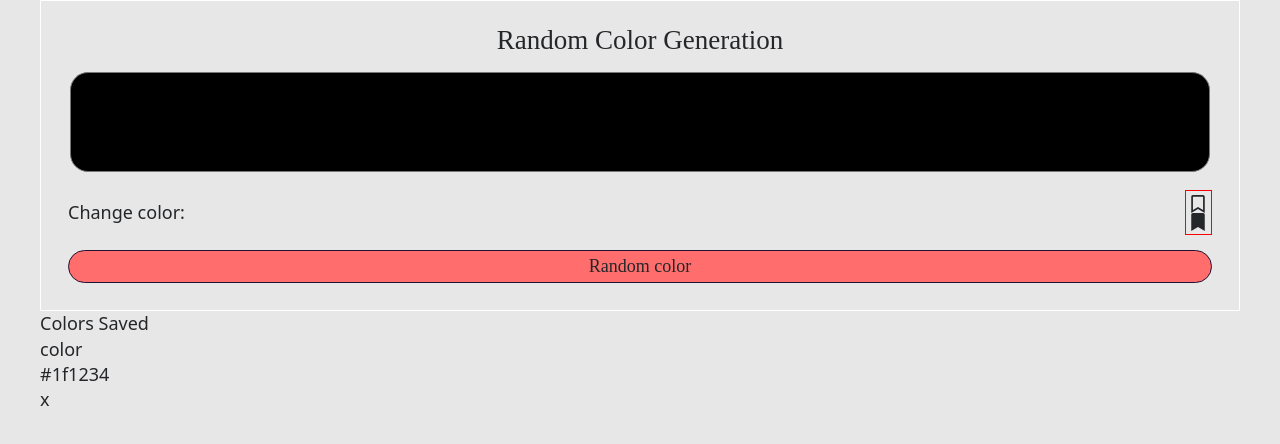
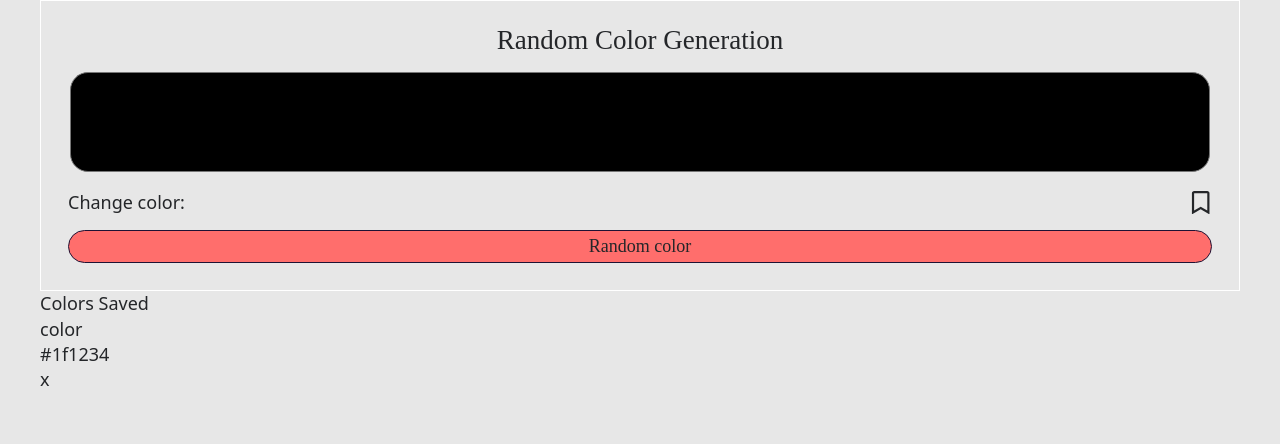
Before and after one commit to BryanGrandon/Random-Color-Generation, a React (Vite) app: page / in a window 1280 px wide. Shown: the top 444 px of the page. Built offline with nearby package versions, Linux system fonts and the light colour scheme.

Commit message:
refactor(web):change containers random-color

```diff
--- a/src/containers/random-color/random-color.jsx
+++ b/src/containers/random-color/random-color.jsx
@@ -1,25 +1,49 @@
-import React, { useState } from "react";
+import React, { useContext, useState } from "react";
+import { randomColor } from "./functions";
+import { Title } from "../../components/title/title";
+import Button from "../../components/button/button";
+import { RandomColorGeneration } from "../../contexts/random-color-generation-provider";
 import { FaRegBookmark, FaBookmark } from "react-icons/fa";
 import "./styles.css";
-
-import { Title } from "../../components/title/title";
-import { randomColor } from "./functions";
-import Button from "../../components/button/button";
 
 function RandomColor() {
   const $ = (element) => document.querySelector(`.${element}`);
   const [hex, setHex] = useState();
-  const saved = [];
+  const { savedColors } = useContext(RandomColorGeneration);
+
+  const icon = {
+    marking() {
+      $("icon-marking").style.setProperty("display", "block");
+      $("icon-unmarked").style.setProperty("display", "none");
+    },
+    unmarked() {
+      $("icon-marking").style.setProperty("display", "none");
+      $("icon-unmarked").style.setProperty("display", "block");
+    },
+  };
 
   const randomColorClick = () => {
+    icon.unmarked();
     let generatedColor = randomColor();
     $("select-color").value = generatedColor;
     $("show-color").style.setProperty("background-color", generatedColor);
     setHex(generatedColor);
   };
   const inputColorChange = (e) => {
-    $("show-color").style.setProperty("background-color", e.target.value);
-    setHex(e.target.value);
+    icon.unmarked();
+    let valueColor = e.target.value;
+    $("show-color").style.setProperty("background-color", valueColor);
+    setHex(valueColor);
+  };
+
+  const saveColorClick = () => {
+    if (!savedColors.includes(hex)) {
+      savedColors.push(hex);
+      icon.marking();
+    } else if (savedColors.includes(hex)) {
+      savedColors.pop();
+      icon.unmarked();
+    }
   };
 
   return (
@@ -38,9 +62,9 @@ function RandomColor() {
             {hex}
           </label>
         </section>
-        <button className="btn-save">
-          <FaRegBookmark />
-          <FaBookmark />
+        <button onClick={saveColorClick}>
+          <FaBookmark className="icon icon-marking" />
+          <FaRegBookmark className="icon icon-unmarked" />
         </button>
       </section>
 
--- a/src/containers/random-color/styles.css
+++ b/src/containers/random-color/styles.css
@@ -36,10 +36,10 @@
   align-items: center;
   gap: 0.5rem;
 }
-.btn-save {
-  border: 1px solid #f00;
-  padding: 0.2rem;
-}
-.icon-btn-save {
+
+.icon {
   font-size: 1.3rem;
 }
+.icon-marking {
+  display: none;
+}
--- a/src/main.jsx
+++ b/src/main.jsx
@@ -2,9 +2,12 @@ import React from "react";
 import ReactDOM from "react-dom/client";
 import App from "./App.jsx";
 import "./styles/reset-css-styles.css";
+import { RandomColorGenerationProvider } from "./contexts/random-color-generation-provider.jsx";
 
 ReactDOM.createRoot(document.getElementById("root")).render(
-  <React.StrictMode>
-    <App />
-  </React.StrictMode>
+  <RandomColorGenerationProvider>
+    <React.StrictMode>
+      <App />
+    </React.StrictMode>
+  </RandomColorGenerationProvider>
 );
```
